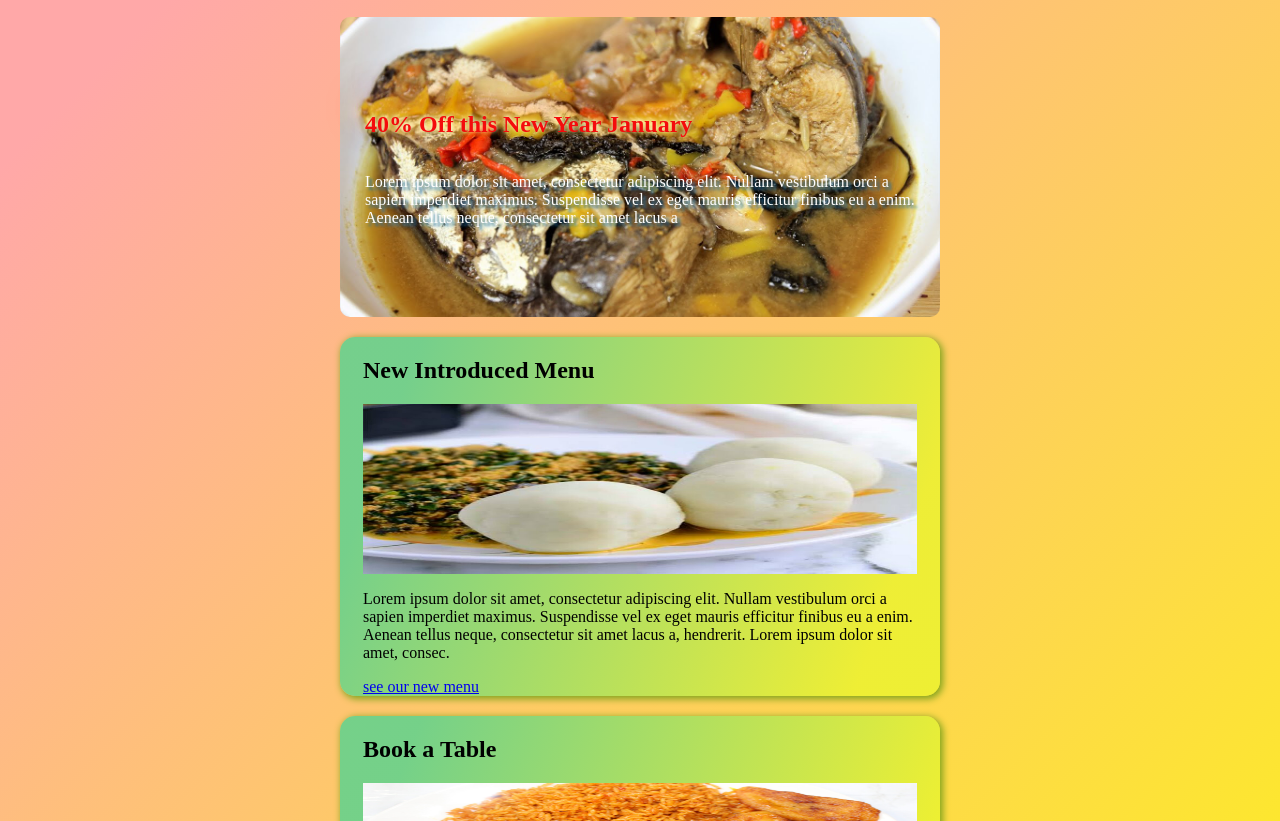
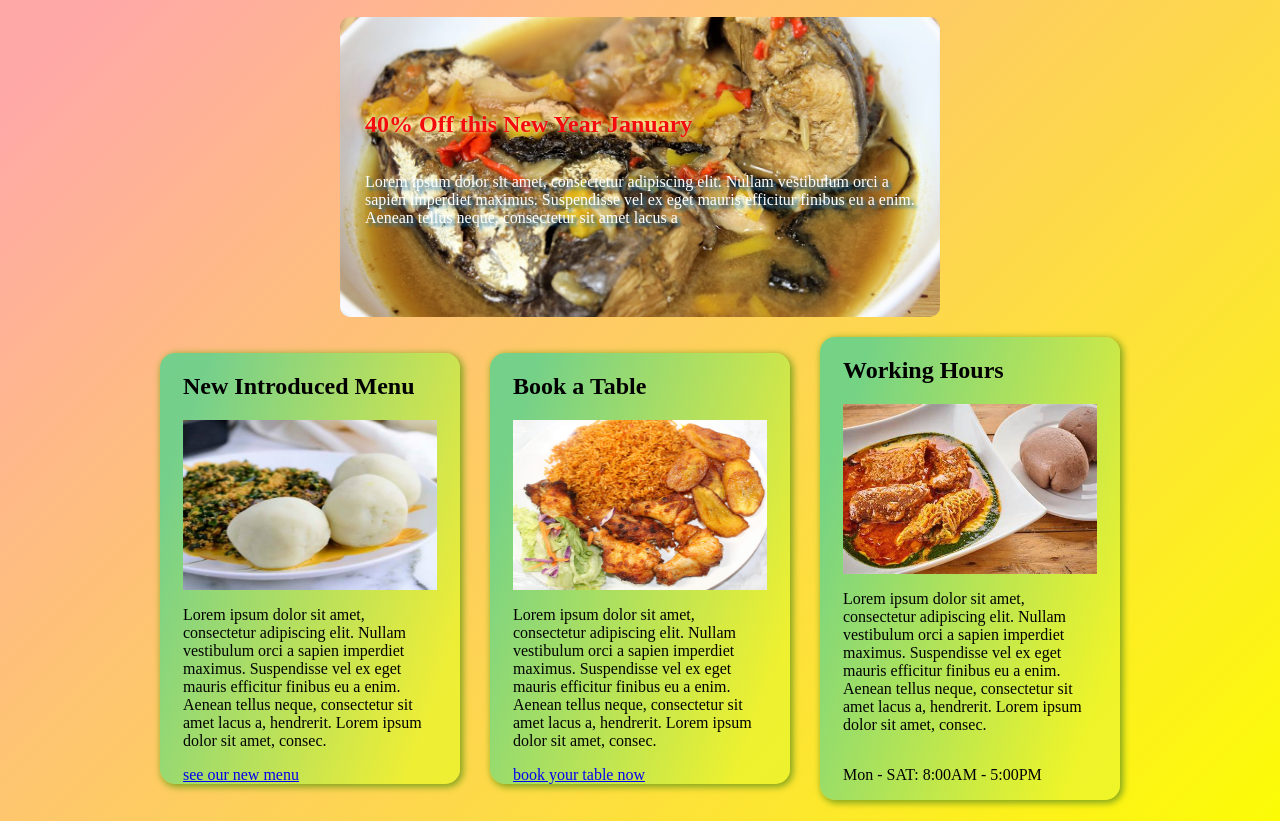
Before and after one commit to Oyekunletomide/Little-Lemon-Restaurant, a plain HTML site: page index.html in a window 1280 px wide. Shown: the part 131-952 px from the top of the page. Drawn offline with Linux system fonts and the light colour scheme.

Commit message:
files updated

```diff
--- a/index.html
+++ b/index.html
@@ -21,14 +21,14 @@
         </div>
     </nav>
 
-    <main>
+    <main class="main">
         <article id="heading1-container">
             <h1 id="heading1-h1">40% Off this New Year January</h1>
             <div id="heading1-paragraph-con">
                 <p id="heading1-paragraph"> Lorem ipsum dolor sit amet, consectetur adipiscing elit. Nullam vestibulum orci a sapien imperdiet maximus. Suspendisse vel ex eget mauris efficitur finibus eu a enim. Aenean tellus neque, consectetur sit amet lacus a</p>
             </div>
         </article>
-        <article class="article-container">
+        <article class="article-container" id="article-container">
             <div class="article-subcontainer">
                 <h2 class="article-h2">New Introduced Menu</h2>
                 <img class="article-image" src="pounded-yam.jpg">
--- a/styles.css
+++ b/styles.css
@@ -9,13 +9,27 @@ body{
 
 @media (min-width: 768px) {
     .article-container div{
-        width: 600px;
+        width: 300px;
     }
     main #heading1-container{
         width: 600px;
     }
+    main .article-container{
+        display: flex;
+        flex-direction: row;
 
+    }
+
+    main .article-subcontainer{
+        max-width: 100%
+    }
+
+    body{
+        width: 100%;
+    }
 }
+
+
 
 
 
@@ -106,7 +120,6 @@ article h1, p{
 .article-container{
     display: flex;
     flex-direction: column;
-    margin-top: 60px;
     margin-bottom: 20px;
     align-items: center;
     justify-content: center;
```
